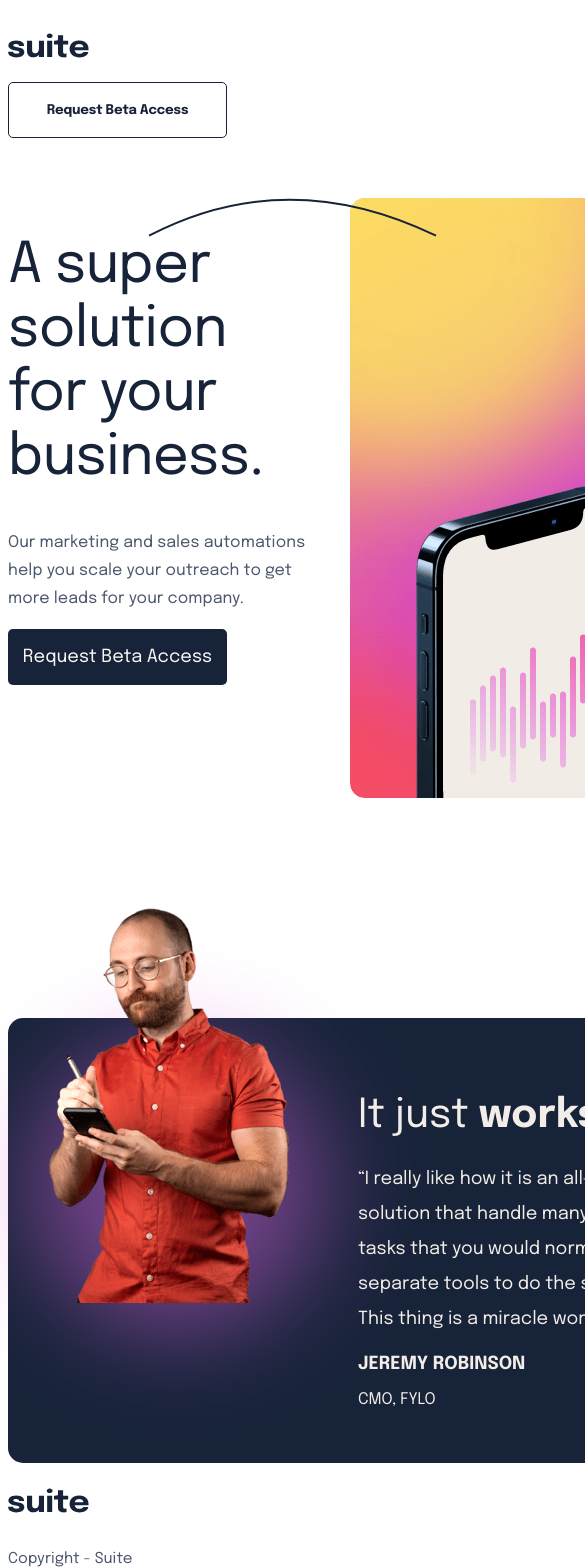
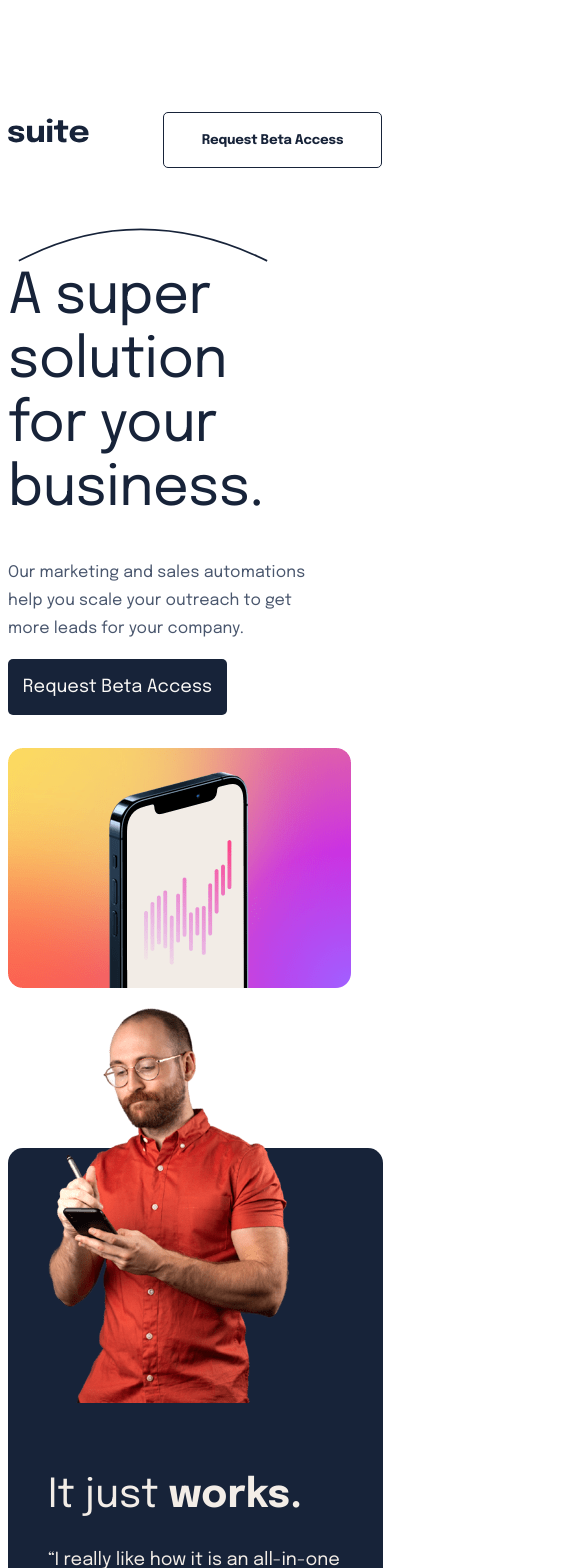
Before and after one commit to shaunvan119/suite-landing-page, a React (Create React App) app: page / in a window 390 px wide. Shown: the top 1568 px of the page, 585 px wide, since content can reach past the window. Built offline with nearby package versions, Linux system fonts and the light colour scheme.

Commit message:
mobile media query completed

```diff
--- a/src/components/MainTop.js
+++ b/src/components/MainTop.js
@@ -1,5 +1,6 @@
 import curve from '../assets/curved.svg'
 import phone from '../assets/phone.png'
+import phoneSmall from '../assets/phone-small.png'
 import {Link} from "react-router-dom"
 
 
@@ -17,7 +18,8 @@ function MainTop() {
             <Link to="/contact"><button className="main-top-button">Request Beta Access</button></Link>
             </div>
             <div className='main-right'>
-            <img src={phone} alt="Logo" className="phone" />
+            <img src={phoneSmall} alt="mobile" className="phoneSmall" />
+            <img src={phone} alt="mobile" className="phone" />
             </div>
             <div className="main-right-two">
                 <h1 className="right-numbers">2K+<br/><span className="right-headings">COMPANIES</span></h1>
--- a/src/index.css
+++ b/src/index.css
@@ -283,10 +283,10 @@ position:absolute;
   }
 
   .top-header {
+    margin-top: 80px;
     display: flex;
-    flex-direction: column;
-
-}
+    flex-direction: row;
+  }
 
 .suite--logo {
 
@@ -429,6 +429,8 @@ width: 81px;
 }
 
 
+
+
 }
 
  @media  (min-width: 1052px) {
@@ -437,4 +439,75 @@ width: 81px;
 
   }
 
+
+
 }
+
+/*MQ mobile*/
+
+ @media  (max-width: 500px) {
+  .wrapper {
+    max-width: 375px;
+    margin: 0 auto;
+
+  }
+
+  .phone {
+    display: none;
+  }
+
+  .phoneSmall {
+    position:absolute;
+    top: 520px;
+  }
+
+  .main-bottom {
+    position: relative;
+    top: 100px;
+    height: 748px;
+    width: 375px;
+
+}
+
+.jeremyTwo {
+    top: -140px;
+  }
+
+  .blur {
+    display: none;
+  }
+
+  .jeremy-testimonial {
+    position: absolute;
+    left: 40px;
+    top: 300px;
+  }
+
+  .top-header {
+    margin-top: 80px;
+    display: flex;
+    flex-direction: row;
+  }
+
+  .suite--logo {
+    margin-top: 30px;
+  }
+
+  .curve {
+  position:absolute;
+  left: 10px;
+  width: 250px;
+
+}
+
+}
+
+@media  (min-width: 505px) {
+  .phoneSmall {
+    display: none;
+
+  }
+
+
+
+}
```
Also changed, not shown: src/assets/phone-small.png (renamed from src/assets/image-hero-landscape.png).
